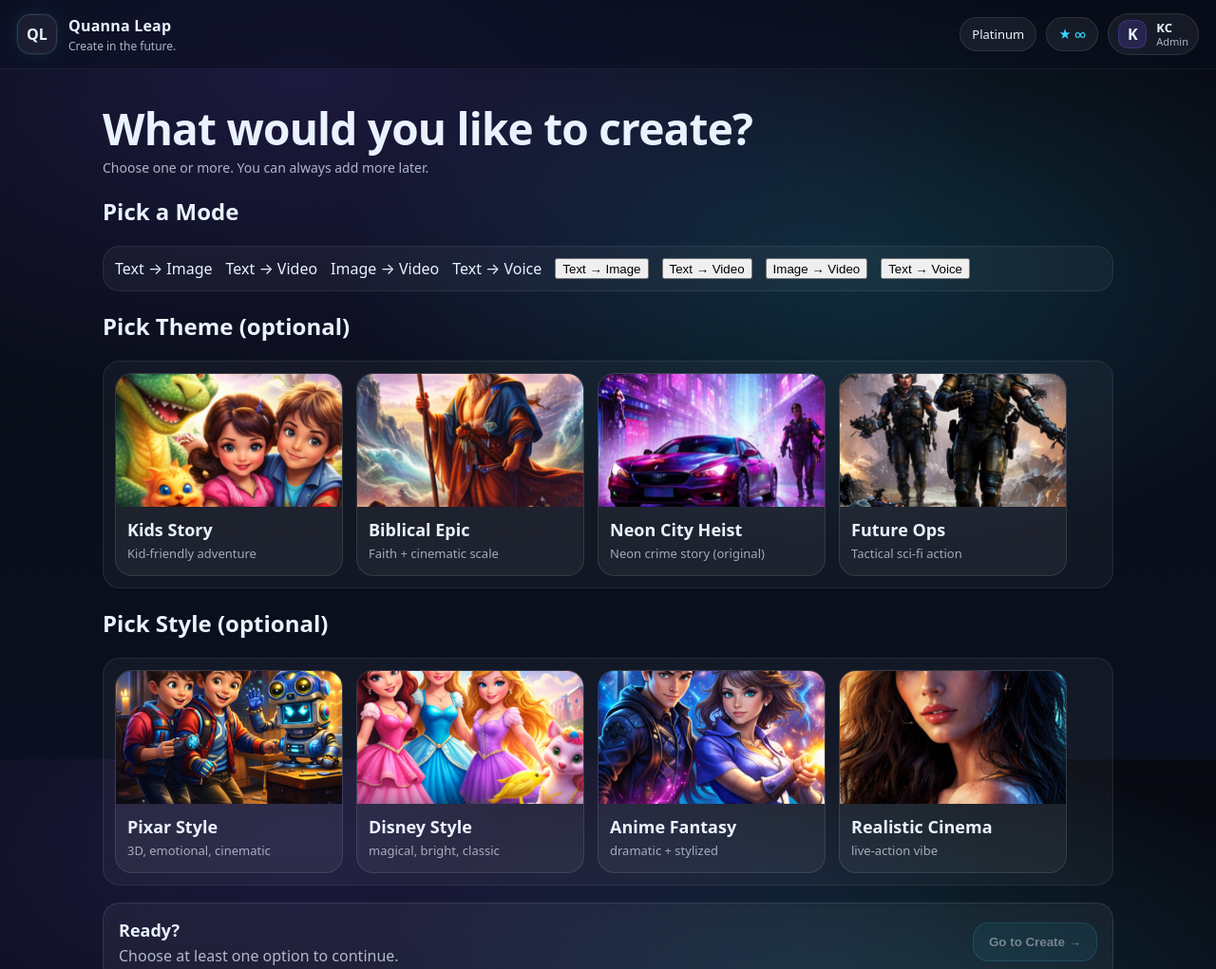
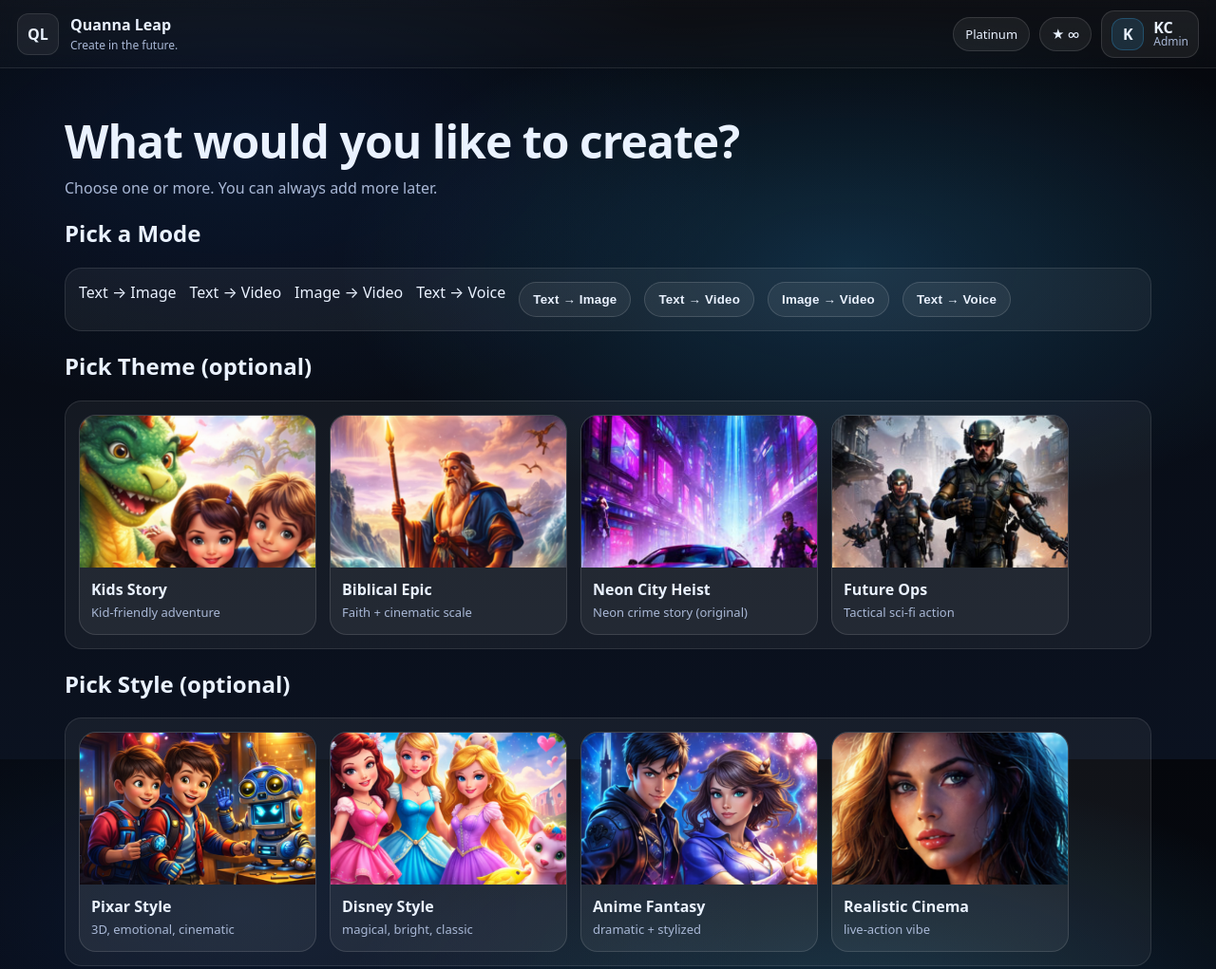
Before and after one commit to iSwat22/studio-dashboard, a website: page public/index.html in a window 1280 px wide. Shown: the top 1021 px of the page at 95% size. Drawn offline with Linux system fonts and the light colour scheme.

Commit message:
Update style.css

```diff
--- a/public/style.css
+++ b/public/style.css
@@ -1,318 +1,339 @@
+/* =========================
+Quanna Leap UI — Dark Future
+- Blue neon hover/selected glow everywhere
+- Bigger cards so heads aren’t cut off
+========================= */
+
 :root{
---bg0:#070A12;
---bg1:#0A1020;
---panel: rgba(255,255,255,.06);
---panel2: rgba(255,255,255,.08);
---stroke: rgba(255,255,255,.10);
-
---text:#EAF2FF;
---muted: rgba(234,242,255,.72);
-
---neon:#35D7FF;
---neon2:#7C5CFF;
-
---silver:#C7CFDA; /* platinum text color */
+--bg0:#05070c;
+--bg1:#0b1220;
+--panel:rgba(255,255,255,0.06);
+--panel2:rgba(255,255,255,0.08);
+--text:#eaf2ff;
+--muted:#a9b8d6;
+--blue:#37b6ff;
+--blue2:#2a7cff;
+--stroke:rgba(255,255,255,0.12);
 }
 
 *{box-sizing:border-box}
 html,body{height:100%}
 body{
 margin:0;
-font-family: ui-sans-serif, system-ui, -apple-system, Segoe UI, Roboto, Arial;
 color:var(--text);
+font-family:system-ui,-apple-system,Segoe UI,Roboto,Arial,sans-serif;
 background:
-radial-gradient(1200px 600px at 25% 10%, rgba(124,92,255,.18), transparent 60%),
-radial-gradient(900px 500px at 70% 35%, rgba(53,215,255,.16), transparent 60%),
+radial-gradient(900px 450px at 70% 35%, rgba(55,182,255,0.20), transparent 60%),
+radial-gradient(900px 450px at 20% 20%, rgba(42,124,255,0.12), transparent 60%),
 linear-gradient(180deg, var(--bg0), var(--bg1));
 }
 
-/* ===== Topbar ===== */
+/* ===== Top Bar ===== */
 .topbar{
+height:72px;
+padding:0 18px;
 display:flex;
 align-items:center;
 justify-content:space-between;
-padding:14px 18px;
-border-bottom:1px solid rgba(255,255,255,.06);
-background: rgba(10,16,32,.55);
-backdrop-filter: blur(12px);
+border-bottom:1px solid rgba(255,255,255,0.08);
+background:linear-gradient(180deg, rgba(255,255,255,0.04), rgba(255,255,255,0.02));
+backdrop-filter: blur(8px);
 }
 
-.brand{display:flex;gap:12px;align-items:center}
+.brand{display:flex; align-items:center; gap:12px;}
 .logo{
-width:42px;height:42px;border-radius:14px;
+width:44px;height:44px;border-radius:12px;
 display:grid;place-items:center;
+background:rgba(255,255,255,0.06);
+border:1px solid rgba(255,255,255,0.10);
 font-weight:800;
-border:1px solid rgba(255,255,255,.12);
-background: rgba(255,255,255,.06);
-box-shadow: 0 0 0 1px rgba(53,215,255,.08), 0 0 28px rgba(53,215,255,.10);
 }
-.brandName{font-weight:800;letter-spacing:.2px}
+.brandName{font-weight:800}
 .brandTag{font-size:12px;color:var(--muted);margin-top:2px}
 
-.topRight{display:flex;gap:10px;align-items:center}
+.topRight{display:flex; align-items:center; gap:10px;}
 
-/* Pills */
 .pill{
-display:inline-flex;align-items:center;gap:8px;
-padding:8px 12px;border-radius:999px;
-border:1px solid var(--stroke);
-background: rgba(255,255,255,.06);
-color: var(--text);
+display:inline-flex; align-items:center; gap:8px;
+padding:8px 12px;
+border-radius:999px;
+background:rgba(255,255,255,0.06);
+border:1px solid rgba(255,255,255,0.12);
+color:var(--text);
 font-size:13px;
 }
-.pill.plan{ color: var(--silver); }
-.pill.stars{ color: var(--neon); }
 
 .pill.btn{
 cursor:pointer;
-user-select:none;
-transition: 140ms ease;
+text-decoration:none;
 }
-.pill.btn:hover{
-border-color: rgba(53,215,255,.35);
-box-shadow: 0 0 0 1px rgba(53,215,255,.18), 0 0 22px rgba(53,215,255,.18);
+
+.profile{
+display:flex; align-items:center; gap:10px;
+padding:7px 10px;
+border-radius:14px;
+background:rgba(255,255,255,0.06);
+border:1px solid rgba(255,255,255,0.12);
+}
+
+.avatar{
+width:34px;height:34px;border-radius:12px;
+display:grid;place-items:center;
+background:rgba(55,182,255,0.12);
+border:1px solid rgba(55,182,255,0.25);
+font-weight:800;
+}
+.profileMeta{line-height:1.05}
+.profileName{font-weight:800}
+.profileRole{font-size:12px;color:var(--muted)}
+
+/* ===== Global Hover Glow (your “blue highlighter”) ===== */
+.hoverGlow{
+transition: box-shadow .18s ease, border-color .18s ease, transform .18s ease;
+}
+.hoverGlow:hover{
+border-color: rgba(55,182,255,0.55) !important;
+box-shadow:
+0 0 0 2px rgba(55,182,255,0.22),
+0 0 26px rgba(55,182,255,0.30);
 transform: translateY(-1px);
 }
 
-.pill.btnTiny{
-padding:6px 10px;
-font-size:12px;
+/* Make pills + profile glow on hover */
+.pill.hoverGlow:hover,
+.profile.hoverGlow:hover{
+border-color: rgba(55,182,255,0.55) !important;
+box-shadow:
+0 0 0 2px rgba(55,182,255,0.22),
+0 0 26px rgba(55,182,255,0.30);
 }
 
-.profile{
-display:flex;align-items:center;gap:10px;
-padding:6px 10px;border-radius:999px;
-border:1px solid var(--stroke);
-background: rgba(255,255,255,.06);
-}
-.avatar{
-width:30px;height:30px;border-radius:10px;
-display:grid;place-items:center;
-background: rgba(124,92,255,.18);
-border:1px solid rgba(124,92,255,.25);
-font-weight:800;
-}
-.profileName{font-weight:800;font-size:13px;line-height:1}
-.profileRole{font-size:11px;color:var(--muted);margin-top:2px;line-height:1}
-
-/* ===== Layout ===== */
+/* ===== Page container ===== */
 .container{
-max-width: 1100px;
-margin: 0 auto;
-padding: 22px 18px 40px;
+max-width:1180px;
+margin:0 auto;
+padding:26px 18px 42px;
 }
 
 .headline{
-font-size:46px;
-line-height:1.05;
-margin: 16px 0 8px;
-letter-spacing: -0.8px;
+margin:18px 0 6px;
+font-size:48px;
+letter-spacing:-0.02em;
 }
-.subhead{
-margin:0 0 18px;
-color: var(--muted);
-font-size: 14px;
+.subhead{margin:0 0 18px; color:var(--muted)}
+
+/* ===== Rows ===== */
+.row{margin-top:18px;}
+.rowHeader{
+display:flex;
+align-items:flex-end;
+justify-content:space-between;
+margin:0 0 10px;
+}
+.rowHeader h2{margin:0;font-size:18px}
+.hint{color:var(--muted);font-size:12px}
+
+/* ===== Mode pills row ===== */
+.modeWrap{
+padding:14px;
+border-radius:18px;
+background:rgba(255,255,255,0.05);
+border:1px solid rgba(255,255,255,0.10);
 }
 
-.row{margin-top:16px}
-.rowHeader{
-display:flex;align-items:center;justify-content:space-between;
-margin-bottom:10px;
-}
-.rowHeader h2{
-margin:0;
-font-size:18px;
-letter-spacing:.2px;
-}
-.rowActions{display:flex;gap:10px;align-items:center}
-.hint{font-size:12px;color:rgba(234,242,255,.55)}
-.tinyHint{font-size:12px;color:rgba(234,242,255,.55);margin-top:8px}
-
-/* ===== Mode Bar ===== */
-.modeBar{
+.modeRail{
 display:flex;
-gap:10px;
+gap:12px;
 flex-wrap:wrap;
 }
-.modeBtn{
+
+.modePill{
 cursor:pointer;
-user-select:none;
 padding:10px 14px;
-border-radius:14px;
-border:1px solid var(--stroke);
-background: rgba(255,255,255,.06);
-color: var(--text);
-transition: 140ms ease;
+border-radius:999px;
+background:rgba(255,255,255,0.06);
+border:1px solid rgba(255,255,255,0.14);
+color:var(--text);
+font-weight:700;
+letter-spacing:0.2px;
+transition: box-shadow .18s ease, border-color .18s ease, transform .18s ease;
 }
-.modeBtn:hover{
-border-color: rgba(53,215,255,.35);
-box-shadow: 0 0 0 1px rgba(53,215,255,.18), 0 0 20px rgba(53,215,255,.16);
+.modePill:hover{
+border-color: rgba(55,182,255,0.55);
+box-shadow:
+0 0 0 2px rgba(55,182,255,0.20),
+0 0 22px rgba(55,182,255,0.28);
+transform: translateY(-1px);
 }
-.modeBtn.selected{
-border-color: rgba(53,215,255,.55);
+.modePill.selected{
+border-color: rgba(55,182,255,0.75);
 box-shadow:
-0 0 0 1px rgba(53,215,255,.22),
-0 0 26px rgba(53,215,255,.18);
+0 0 0 2px rgba(55,182,255,0.26),
+0 0 28px rgba(55,182,255,0.36);
 }
 
-/* ===== Rails ===== */
+/* ===== Rails (horizontal scroll) ===== */
 .rail{
 display:flex;
 gap:14px;
-overflow-x:auto;
-padding: 12px;
-border-radius: 18px;
-border:1px solid rgba(255,255,255,.08);
-background: rgba(255,255,255,.04);
+overflow:auto;
+padding:14px;
+border-radius:18px;
+background:rgba(255,255,255,0.05);
+border:1px solid rgba(255,255,255,0.10);
+scroll-snap-type:x mandatory;
 }
+
 .rail::-webkit-scrollbar{height:10px}
 .rail::-webkit-scrollbar-thumb{
-background: rgba(255,255,255,.12);
-border-radius: 999px;
+background:rgba(255,255,255,0.14);
+border-radius:999px;
 }
-.rail::-webkit-scrollbar-thumb:hover{background: rgba(255,255,255,.18)}
 
 /* ===== Cards ===== */
 .card{
-min-width: 240px;
-max-width: 240px;
-border-radius: 18px;
-border:1px solid rgba(255,255,255,.10);
-background: rgba(255,255,255,.05);
+min-width:250px;
+max-width:250px;
+border-radius:18px;
 overflow:hidden;
+background:rgba(255,255,255,0.06);
+border:1px solid rgba(255,255,255,0.12);
 cursor:pointer;
-transition: 150ms ease;
+scroll-snap-align:start;
 position:relative;
+transition: box-shadow .18s ease, border-color .18s ease, transform .18s ease;
 }
+
+/* Bigger image area so heads don’t cut off */
+.cardImg{
+width:100%;
+height:160px; /* was smaller; bigger now */
+object-fit:cover;
+object-position: 50% 20%; /* push crop UP so you see more head/face */
+display:block;
+}
+
+.cardBody{
+padding:12px 12px 14px;
+}
+.cardTitle{
+font-weight:900;
+font-size:16px;
+}
+.cardSub{
+margin-top:4px;
+color:var(--muted);
+font-size:13px;
+}
+
+/* Hover + Selected glow for cards */
 .card:hover{
+border-color: rgba(55,182,255,0.55);
+box-shadow:
+0 0 0 2px rgba(55,182,255,0.18),
+0 0 26px rgba(55,182,255,0.28);
 transform: translateY(-2px);
-border-color: rgba(53,215,255,.30);
-box-shadow: 0 0 0 1px rgba(53,215,255,.14), 0 0 26px rgba(53,215,255,.14);
 }
 .card.selected{
-border-color: rgba(53,215,255,.70);
+border-color: rgba(55,182,255,0.75);
 box-shadow:
-0 0 0 1px rgba(53,215,255,.22),
-0 0 32px rgba(53,215,255,.22);
+0 0 0 2px rgba(55,182,255,0.24),
+0 0 30px rgba(55,182,255,0.36);
 }
-.cardImg{
-width:100%;
-height: 140px;
-object-fit: cover;
-display:block;
-background: rgba(0,0,0,.2);
-}
-.cardBody{padding:12px 12px 14px}
-.cardTitle{font-weight:900;font-size:18px}
-.cardSub{margin-top:4px;color:rgba(234,242,255,.65);font-size:13px}
 
-/* ===== Ready box ===== */
+/* ===== Ready Box ===== */
 .readyBox{
 margin-top:18px;
-display:flex;align-items:center;justify-content:space-between;
+display:flex;
+align-items:center;
+justify-content:space-between;
 gap:14px;
-padding:16px;
-border-radius: 18px;
-border:1px solid rgba(255,255,255,.10);
-background: rgba(255,255,255,.05);
+padding:18px;
+border-radius:18px;
+background:rgba(255,255,255,0.06);
+border:1px solid rgba(255,255,255,0.12);
 }
 .readyTitle{font-weight:900;font-size:18px}
-.readySub{color:rgba(234,242,255,.72);margin-top:4px}
+.readySub{color:var(--muted);margin-top:2px}
 
 .cta{
 cursor:pointer;
-border:1px solid rgba(53,215,255,.35);
-background: rgba(53,215,255,.14);
-color: var(--text);
-padding: 12px 16px;
-border-radius: 16px;
+padding:12px 16px;
+border-radius:14px;
+border:1px solid rgba(55,182,255,0.38);
+background:linear-gradient(180deg, rgba(55,182,255,0.18), rgba(55,182,255,0.10));
+color:var(--text);
 font-weight:900;
-transition: 150ms ease;
+transition: box-shadow .18s ease, transform .18s ease, border-color .18s ease;
 }
-.cta:hover{ box-shadow: 0 0 0 1px rgba(53,215,255,.20), 0 0 30px rgba(53,215,255,.18); transform: translateY(-1px); }
+.cta:hover{
+border-color: rgba(55,182,255,0.70);
+box-shadow:
+0 0 0 2px rgba(55,182,255,0.22),
+0 0 28px rgba(55,182,255,0.34);
+transform: translateY(-1px);
+}
 .cta:disabled{
-opacity:.45;
+opacity:0.5;
 cursor:not-allowed;
 box-shadow:none;
-transform:none;
 }
 
-/* ===== Create page ===== */
+/* ===== Create page layout ===== */
 .createGrid{
+margin-top:14px;
 display:grid;
-grid-template-columns: 1.3fr .9fr;
+grid-template-columns: 1.2fr 0.8fr;
 gap:14px;
-margin-top:14px;
 }
-@media (max-width: 980px){
-.createGrid{grid-template-columns:1fr}
-.headline{font-size:38px}
-}
-
 .panel{
 border-radius:18px;
-border:1px solid rgba(255,255,255,.10);
-background: rgba(255,255,255,.05);
+background:rgba(255,255,255,0.06);
+border:1px solid rgba(255,255,255,0.12);
 padding:14px;
 }
 .panelTitle{font-weight:900;margin-bottom:10px}
 
 .promptBox{
 width:100%;
-min-height: 320px;
-resize: vertical;
+min-height:320px;
 border-radius:14px;
-border:1px solid rgba(255,255,255,.10);
-background: rgba(0,0,0,.25);
-color: var(--text);
+background:rgba(0,0,0,0.20);
+border:1px solid rgba(255,255,255,0.14);
+color:var(--text);
 padding:12px;
-outline:none;
+font-family: ui-monospace, SFMono-Regular, Menlo, Monaco, Consolas, "Liberation Mono", monospace;
+font-size:13px;
+line-height:1.35;
 }
-.promptBox:focus{
-border-color: rgba(53,215,255,.40);
-box-shadow: 0 0 0 1px rgba(53,215,255,.18);
+
+.field{margin-top:10px}
+label{display:block;color:var(--muted);font-size:12px;margin-bottom:6px}
+select{
+width:100%;
+padding:10px 12px;
+border-radius:14px;
+background:rgba(0,0,0,0.18);
+border:1px solid rgba(255,255,255,0.14);
+color:var(--text);
 }
 
 .panelActions{
 display:flex;
 gap:10px;
 margin-top:12px;
-justify-content:flex-start;
-align-items:center;
 }
 
-.field{margin-top:12px}
-.field label{display:block;color:rgba(234,242,255,.70);font-size:12px;margin-bottom:6px}
-select{
-width:100%;
-padding:10px 12px;
-border-radius:14px;
-border:1px solid rgba(255,255,255,.10);
-background: rgba(0,0,0,.22);
-color: var(--text);
-outline:none;
-}
-select:focus{
-border-color: rgba(53,215,255,.40);
-box-shadow: 0 0 0 1px rgba(53,215,255,.16);
+.tinyNote{
+margin-top:10px;
+color:var(--muted);
+font-size:12px;
 }
 
-.tinyNote{margin-top:10px;color:rgba(234,242,255,.55);font-size:12px}
-
-/* ===== Result ===== */
-.resultBox{
-border-radius:14px;
-border:1px solid rgba(255,255,255,.10);
-background: rgba(0,0,0,.22);
-padding:16px;
-min-height: 220px;
-display:flex;
-align-items:center;
-justify-content:center;
+/* Responsive */
+@media (max-width: 920px){
+.headline{font-size:38px}
+.createGrid{grid-template-columns:1fr}
+.card{min-width:230px;max-width:230px}
+.cardImg{height:150px}
 }
-.resultPlaceholder{color:rgba(234,242,255,.65);text-align:center;max-width:520px}
-.promptPreview{
-margin:0;
-white-space:pre-wrap;
-color:rgba(234,242,255,.80);
-}
```
